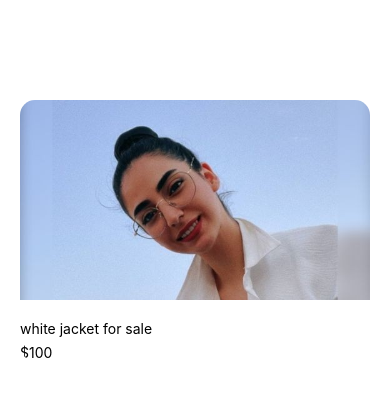
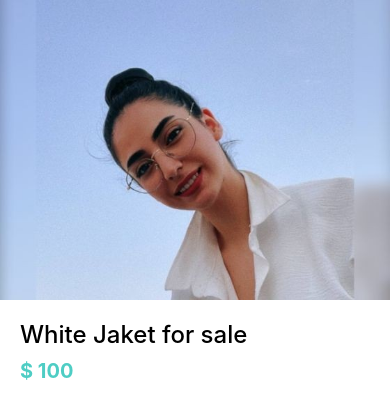
Before and after one commit to milad7212/Doit, a React Native app: screen / in a window 390 px wide. Shown: the top 418 px of the page. Built offline with nearby package versions, Linux system fonts and the light colour scheme.

Commit message:
Feat : Add ListingDetailsScreen component

```diff
--- a/App.jsx
+++ b/App.jsx
@@ -24,17 +24,10 @@ import ViewImageScreen from "./app/screens/ViewImageScreen";
 import AppText from "./app/components/AppText";
 import AppButton from "./app/components/AppButton";
 import Card from "./app/components/Card";
+import ListingDetailsScreen from "./app/screens/ListingDetailsScreen";
 
 export default function App() {
-  return (
-    <View style={{ backgroundColor: "#f8f4f", padding: 20, paddingTop: 100 }}>
-      <Card
-        title="white jacket for sale"
-        subTitle="$100"
-        image={require("./app/assets/person.jpeg")}
-      />
-    </View>
-  );
+  return <ListingDetailsScreen />;
 }
 
 const styles = StyleSheet.create({
--- /dev/null
+++ b/app/screens/ListingDetailsScreen.jsx
@@ -0,0 +1,37 @@
+import React from "react";
+import { Image, View, StyleSheet } from "react-native";
+import AppText from "../components/AppText";
+import colors from "../config/colors";
+
+function ListingDetailsScreen(props) {
+  return (
+    <View>
+      <Image style={styles.image} source={require("../assets/person.jpeg")} />
+      <View style={styles.detailsContainer}>
+        <AppText style={styles.title}>White Jaket for sale</AppText>
+        <AppText style={styles.price}>$ 100</AppText>
+      </View>
+    </View>
+  );
+}
+
+const styles = StyleSheet.create({
+  detailsContainer: {
+    padding: 20,
+  },
+  image: {
+    width: "100%",
+    height: 300,
+  },
+  price: {
+    color: colors.secondary,
+    fontWeight: "bold",
+    fontSize: 20,
+    marginVertical: 10,
+  },
+  title: {
+    fontSize: 24,
+    fontWeight: "500",
+  },
+});
+export default ListingDetailsScreen;
```
